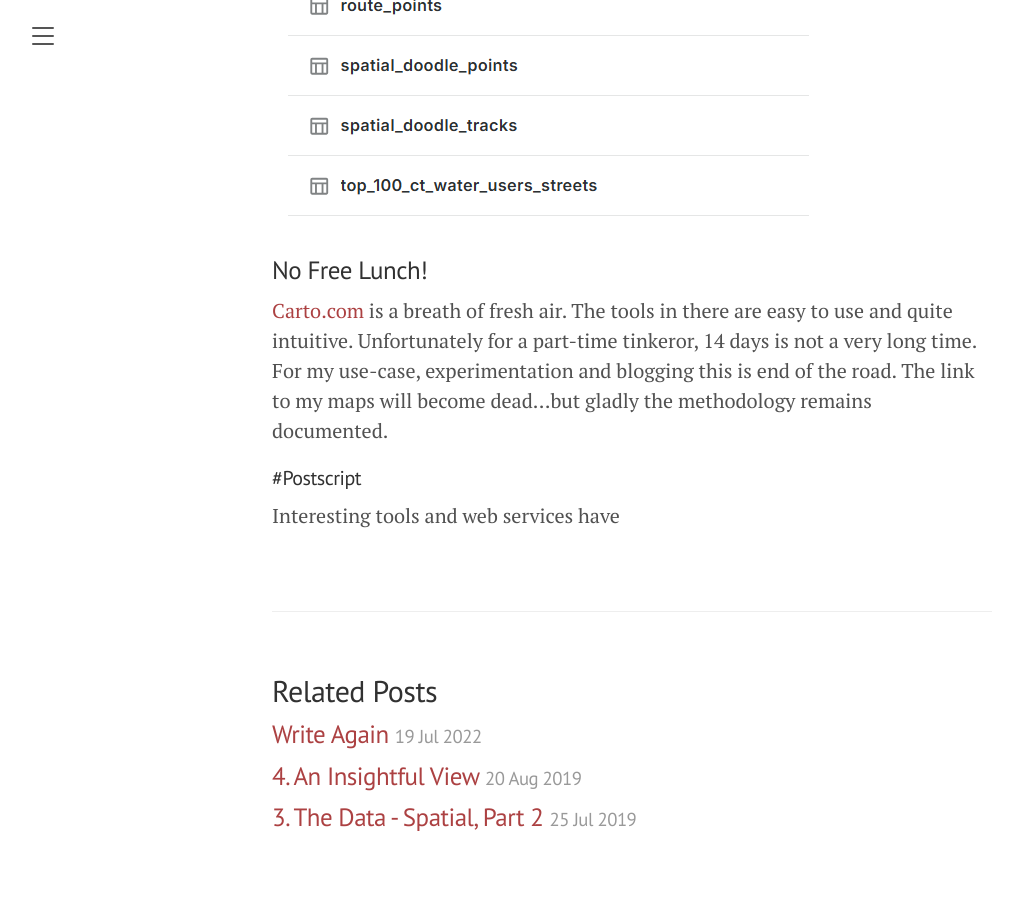
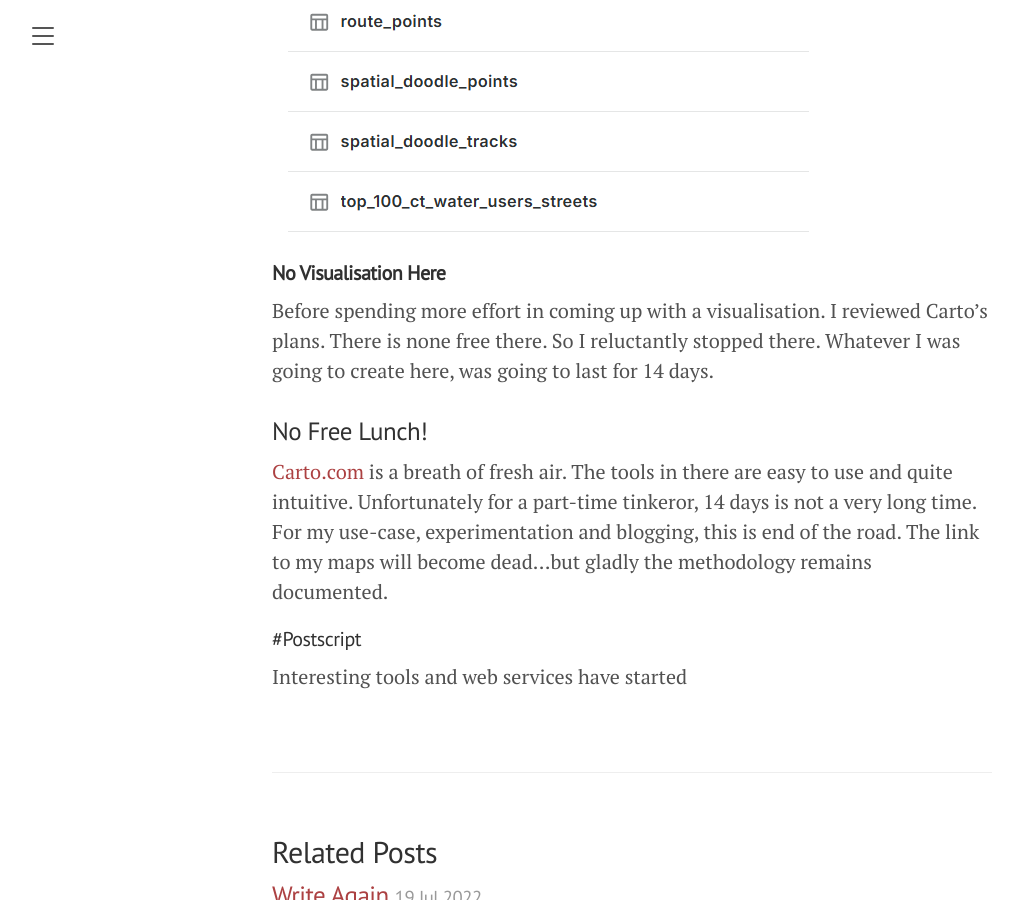
Before and after one commit to erickndava/erickndava.github.io, a Jekyll site: the page built from _posts/2025-02-27-legacy.md, in a window 1280 px wide and 900 px high, scrolled down 4110 px. Shown: the whole window, without its empty margins (8-1026 px from the left). Built offline with Jekyll 4.4.1, drawn with Linux system fonts in a browser that asks for light colours.

Commit message:
Update 2025-02-27-legacy.md

```diff
--- a/_posts/2025-02-27-legacy.md
+++ b/_posts/2025-02-27-legacy.md
@@ -61,15 +61,19 @@ Uploaded the data (7) into the data warehouse connection - Carto Data Warehouse
 
 <p align="centre"><img src="/images/data_import.PNG" alt="Data Import into CartoDB3"/></p>
 
-Imported data:
+> Imported data:
 
 <p align="centre"><img src="/images/imported_datasets.PNG" alt="Data Imported into CartoDB3"/></p>
 
+#### **No Visualisation Here**
+
+Before spending more effort in coming up with a visualisation. I reviewed Carto's plans. There is none free there. So I reluctantly stopped there. Whatever I was going to create here, was going to last for 14 days.
+
 ### <a name="head1234"></a>No Free Lunch!
 
-[Carto.com](Carto.com) is a breath of fresh air. The tools in there are easy to use and quite intuitive. Unfortunately for a part-time tinkeror, 14 days is not a very long time. For my use-case, experimentation and blogging this is end of the road. The link to my maps will become dead...but gladly the methodology remains documented.
+[Carto.com](https://carto.com/) is a breath of fresh air. The tools in there are easy to use and quite intuitive. Unfortunately for a part-time tinkeror, 14 days is not a very long time. For my use-case, experimentation and blogging, this is end of the road. The link to my maps will become dead...but gladly the methodology remains documented.
 
 
 #### #Postscript
 
-Interesting tools and web services have
+Interesting tools and web services have started
```
